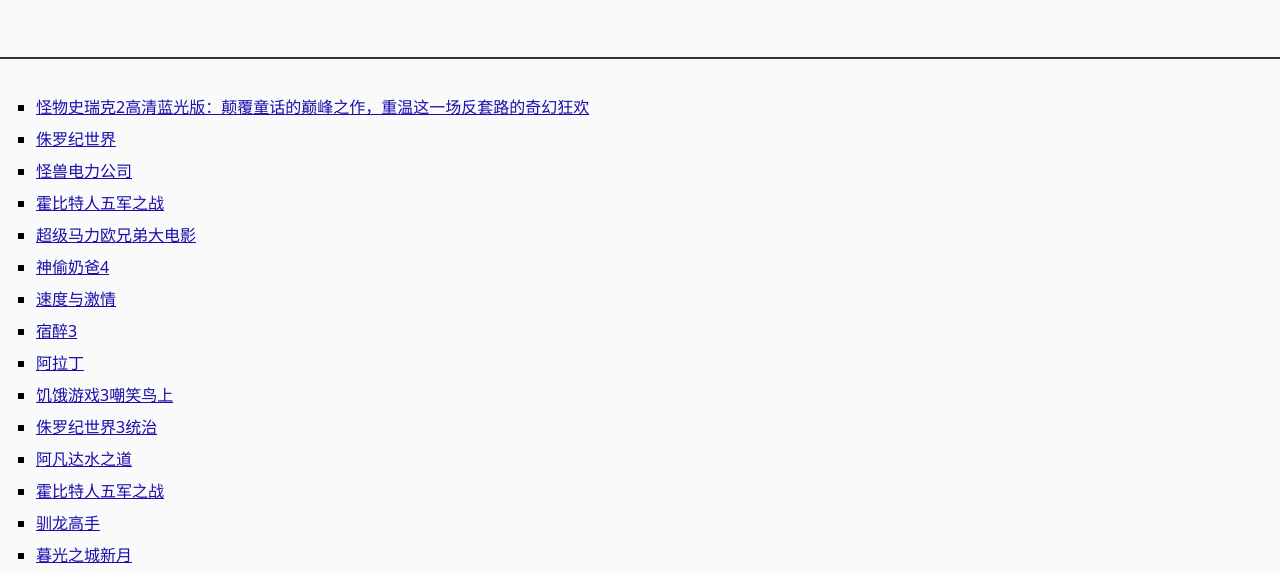
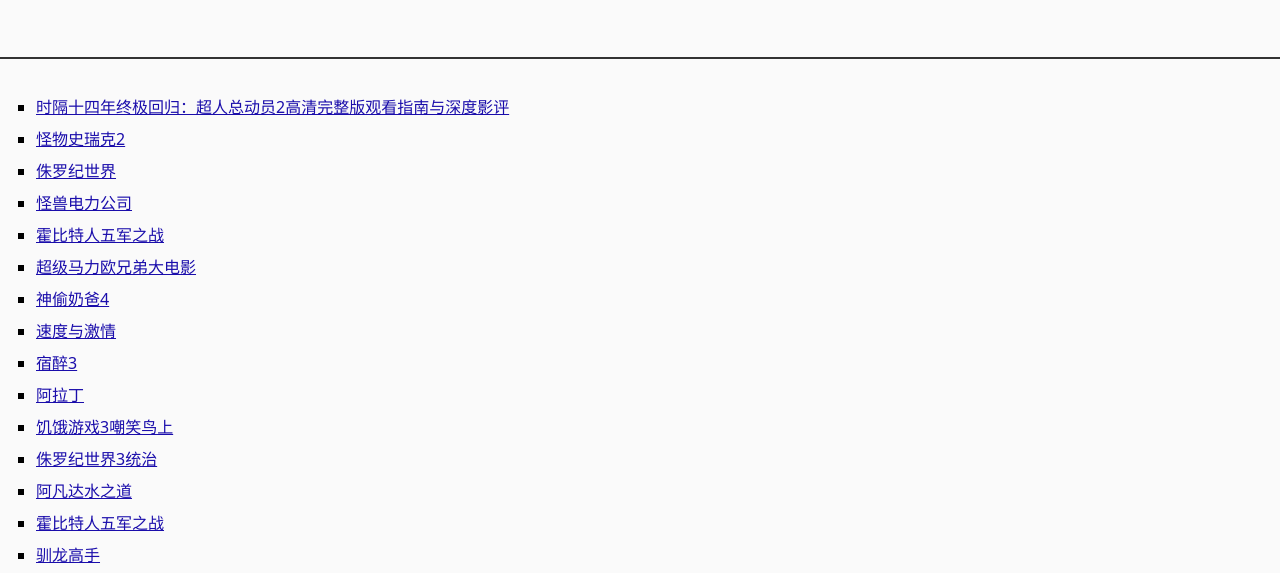
Before and after one commit to film-critique/journal, a plain HTML site: page index.html in a window 1280 px wide. Shown: the part 202-775 px from the top of the page. Drawn offline with Linux system fonts and the light colour scheme.

Commit message:
update index

```diff
--- a/index.html
+++ b/index.html
@@ -21,7 +21,8 @@
 <body class="hub_lqspi">
     <div class="hub_kedbg" role="banner"><h1>电影日志 - 沉浸式影评与硬核剧情解构</h1><h2>一个纯粹的电影仓库。定期更新硬核影评、首映观后感及经典电影的深度分析，带你跳出爆米花视角，重新发现光影世界的魅力。</h2></div>
     <div class="hub_abryp" role="main"><section><ul class="hub_yrsgx">
-<li><a href="https://film-critique.github.io/journal/docs/2026-11-15-58806e.html">怪物史瑞克2高清蓝光版：颠覆童话的巅峰之作，重温这一场反套路的奇幻狂欢</a></li>
+<li><a href="https://film-critique.github.io/journal/docs/2026-11-16-930b5c.html">时隔十四年终极回归：超人总动员2高清完整版观看指南与深度影评</a></li>
+                <li><a href="https://film-critique.github.io/journal/docs/2026-11-15-58806e.html">怪物史瑞克2</a></li>
                 <li><a href="https://film-critique.github.io/journal/docs/2026-11-15-7e8743.html">侏罗纪世界</a></li>
                 <li><a href="https://film-critique.github.io/journal/docs/2026-11-15-4682df.html">怪兽电力公司</a></li>
                 <li><a href="https://film-critique.github.io/journal/docs/2026-11-14-088b12.html">霍比特人五军之战</a></li>
```
